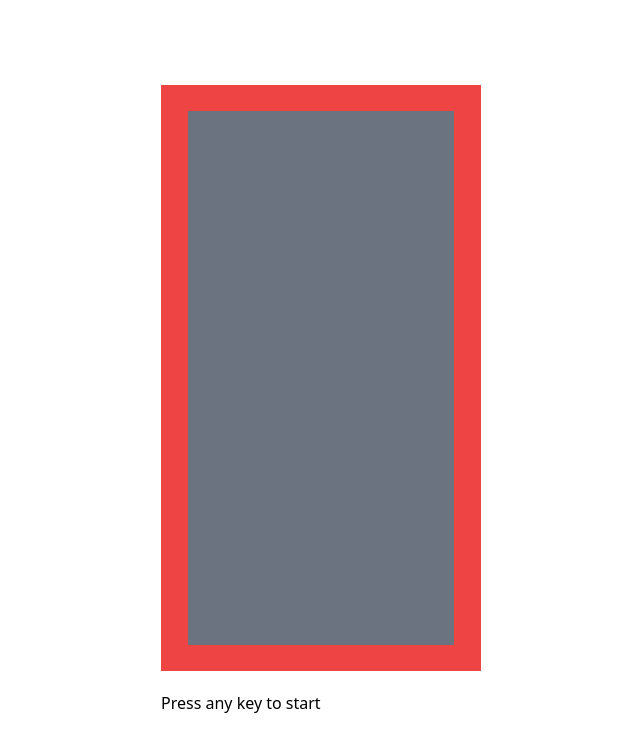
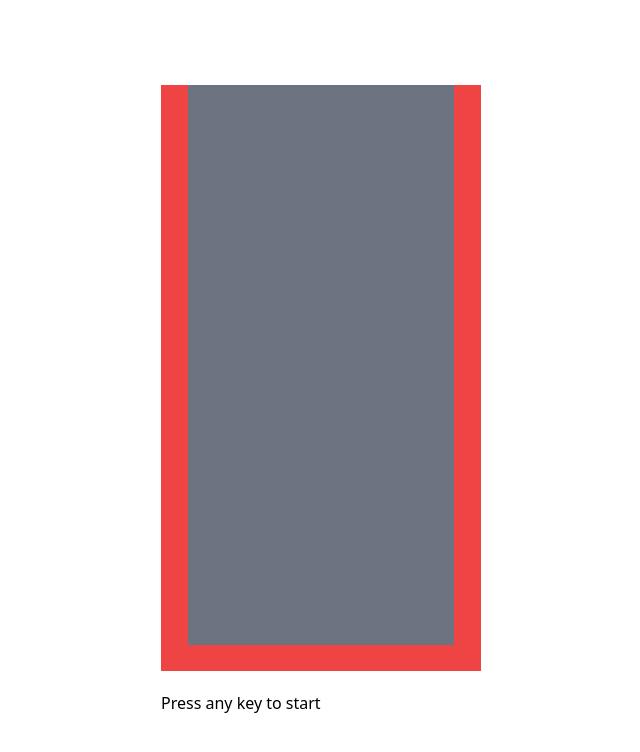
Before and after one commit to minojiro/nuxt-tetris, a Nuxt app: page / in a window 1280 px wide. Shown: the top 752 px of the page, without its empty margins (319-959 px from the left). Built offline with nearby package versions, Linux system fonts and the light colour scheme.

Commit message:
fix: Removed top cells

```diff
--- a/composable/useGame.ts
+++ b/composable/useGame.ts
@@ -23,7 +23,7 @@ const getEmptyField = (withWall = false): Field => {
   return Array.from({ length: FIELD_HEIGHT }, (_, i) =>
     Array.from({ length: FIELD_WIDTH }, (_, j) => {
       return withWall &&
-        (i === 0 || i === FIELD_HEIGHT - 1 || j === 0 || j === FIELD_WIDTH - 1)
+        (i === FIELD_HEIGHT - 1 || j === 0 || j === FIELD_WIDTH - 1)
         ? 1
         : 0;
     })
```
Also changed, not shown: 1 other file (tests, documents, lock files or other folders).
